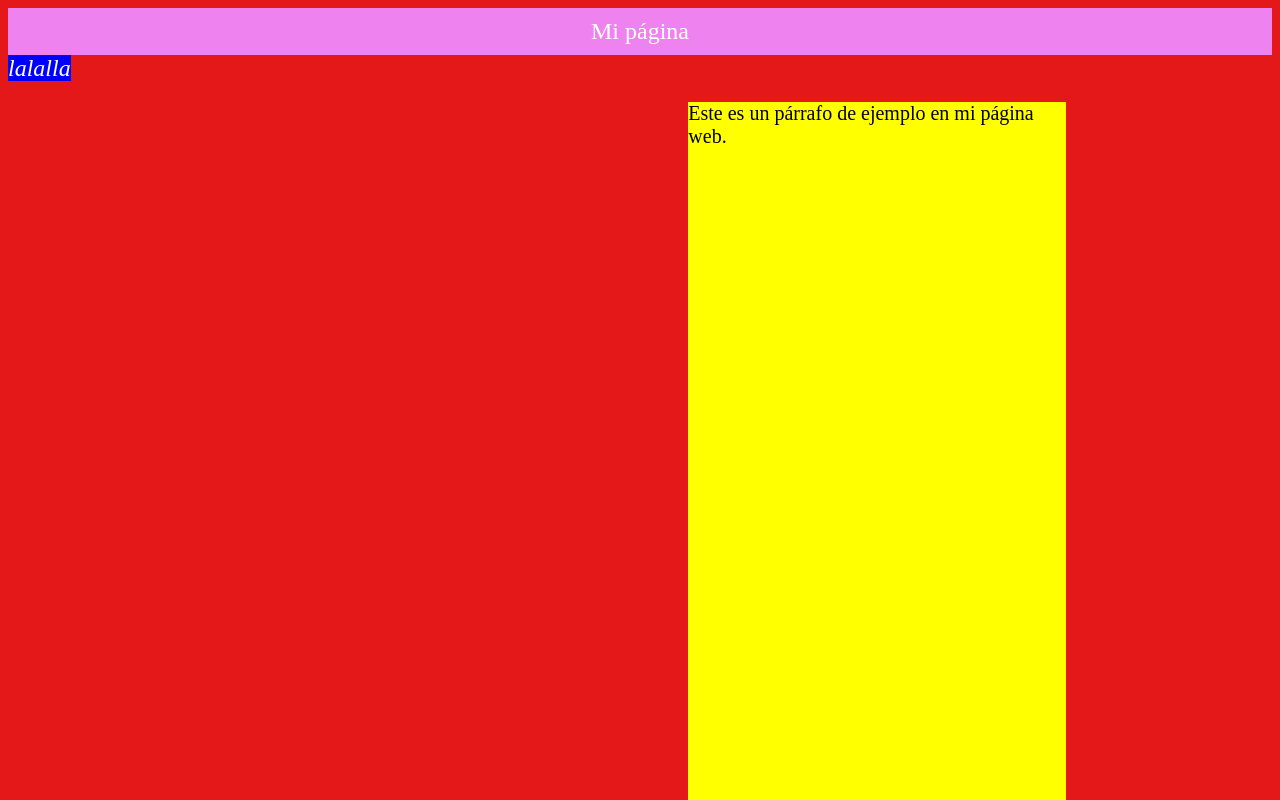
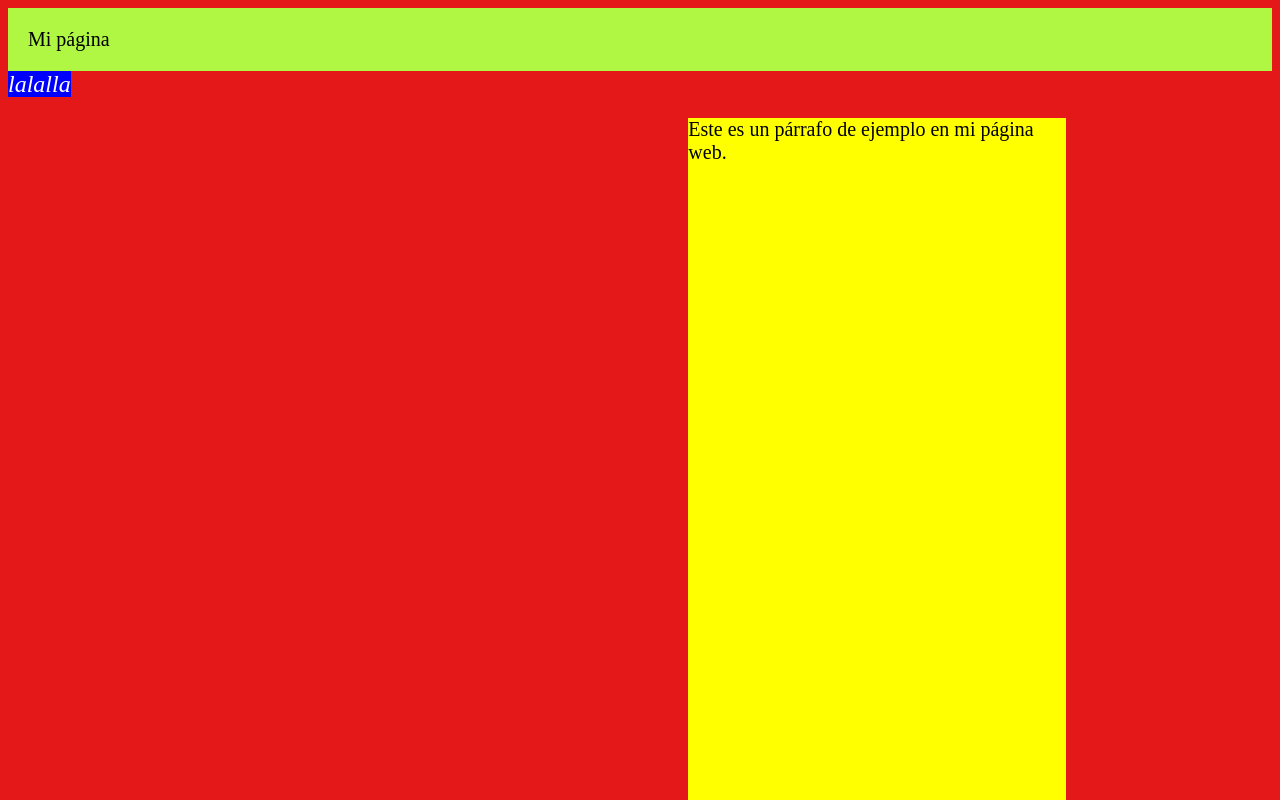
Before and after one commit to coffeADRIAN/campus, a plain HTML site: page ramon.html in a window 1280 px wide. Shown: the top 800 px of the page. Drawn offline with Linux system fonts and the light colour scheme.

Commit message:
experimentacion

```diff
--- a/lala.css
+++ b/lala.css
@@ -25,7 +25,14 @@ i{
 }
 .caja {
     position: sticky;
-    top: 0;       /* distancia desde arriba donde se queda pegado */
+    top: 65px;       /* distancia desde arriba donde se queda pegado */
     background-color: rgb(255, 0, 238);
     padding: 10px;
 }
+.nav {
+    position: sticky;
+    top: 0;
+    background: rgb(175, 247, 67);
+    padding: 20px;
+    font-size: 20px;
+}
--- a/ramon.html
+++ b/ramon.html
@@ -9,7 +9,7 @@
     <link rel="icon" type="image/png" href="https://images.wikidexcdn.net/mwuploads/wikidex/thumb/f/f8/latest/20200428203046/Gengar.png/300px-Gengar.png">
 </head>
 <body>
-     <header class="titulo-personalizado">
+     <header class="nav">
         Mi página
     </header>
     <i>lalalla</i>
```
